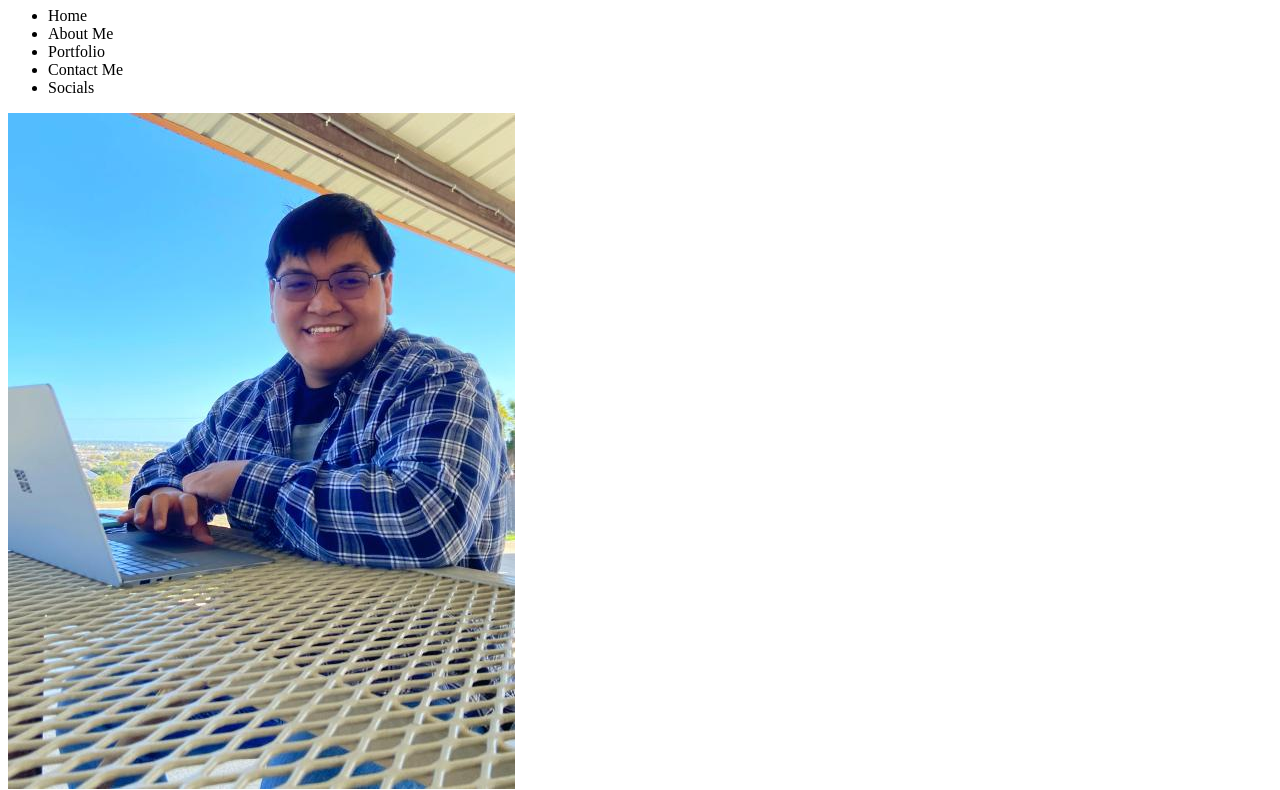
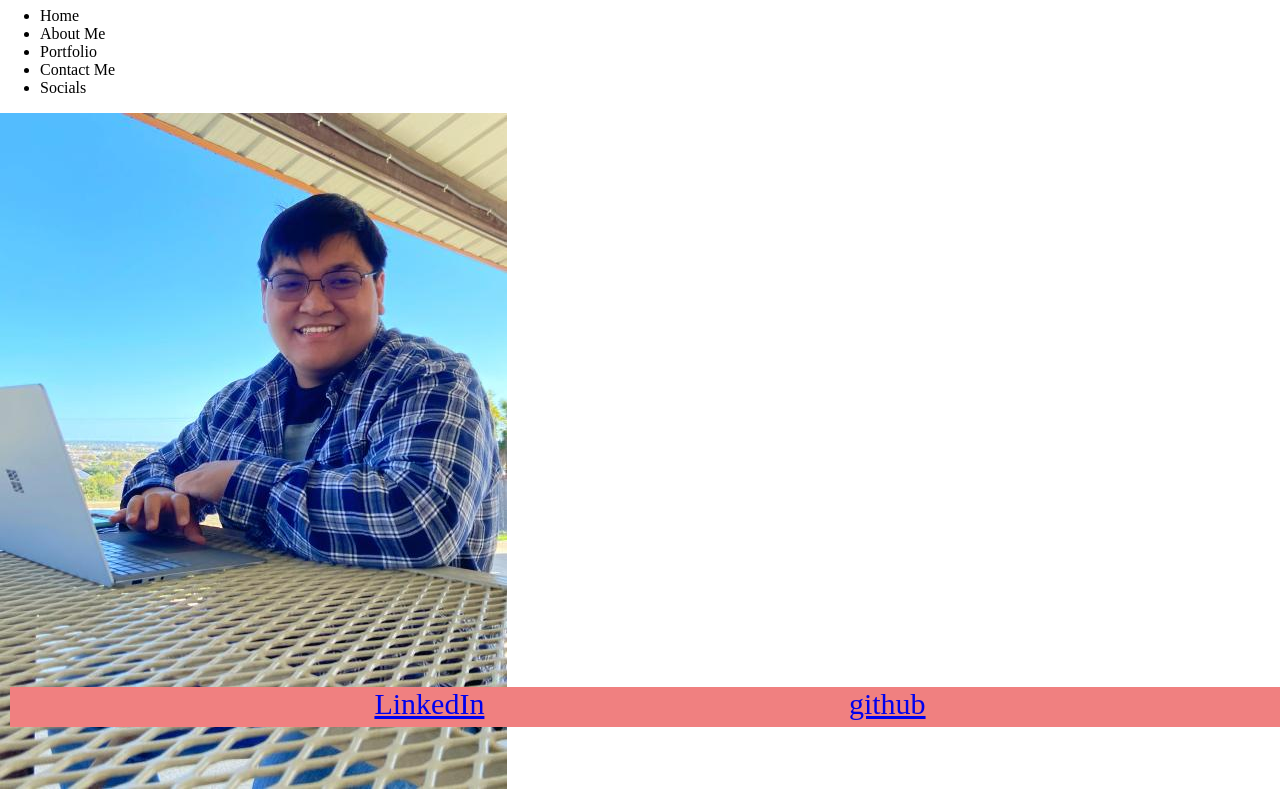
Before and after one commit to jmarcos00312/assignment-portfolio, a plain HTML site: page index.html in a window 1280 px wide. Shown: the part 73-863 px from the top of the page. Drawn offline with Linux system fonts and the light colour scheme.

Commit message:
finished html skeleton

```diff
--- a/index.html
+++ b/index.html
@@ -131,9 +131,10 @@
             </div>
             </section>
 
-
-
+            <footer>
+                <a href="#https://www.linkedin.com/in/jeremiah-marcos-915aba1ab/" class="link">LinkedIn</a>
+                <a href="https://github.com/jmarcos00312" class="link">github</a>
+            </footer>
     </main>
-
 </body>
 </html>
--- a/style.css
+++ b/style.css
@@ -0,0 +1,21 @@
+header{
+    top: 0;
+}
+
+body{
+    margin: 0 auto;
+}
+footer {
+    display: flex;
+    flex-direction:row;
+    justify-content: space-evenly;
+    position: sticky;
+    bottom: 0;
+    background-color:lightcoral;
+    color: white;
+    height: 40px;
+    width: 100%;
+    margin: 10px;
+    font-size: 30px;
+
+}
```
